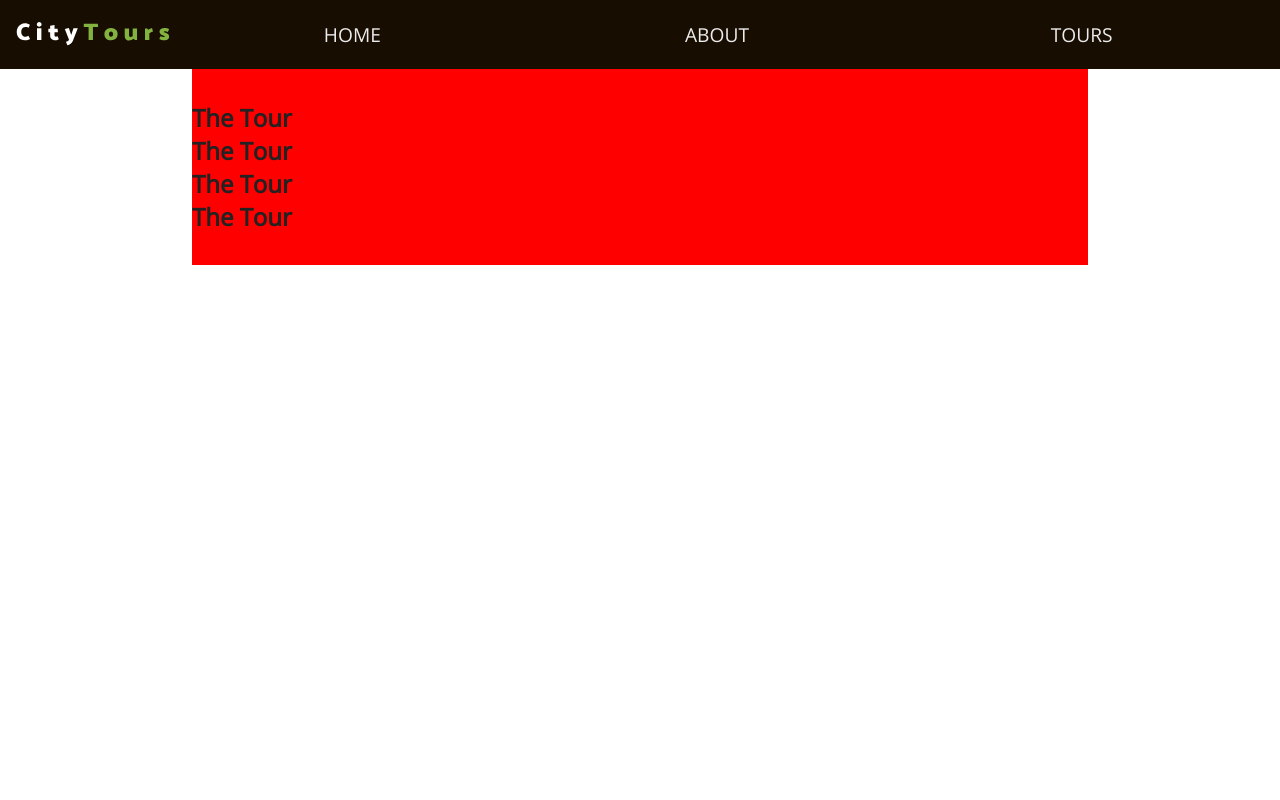
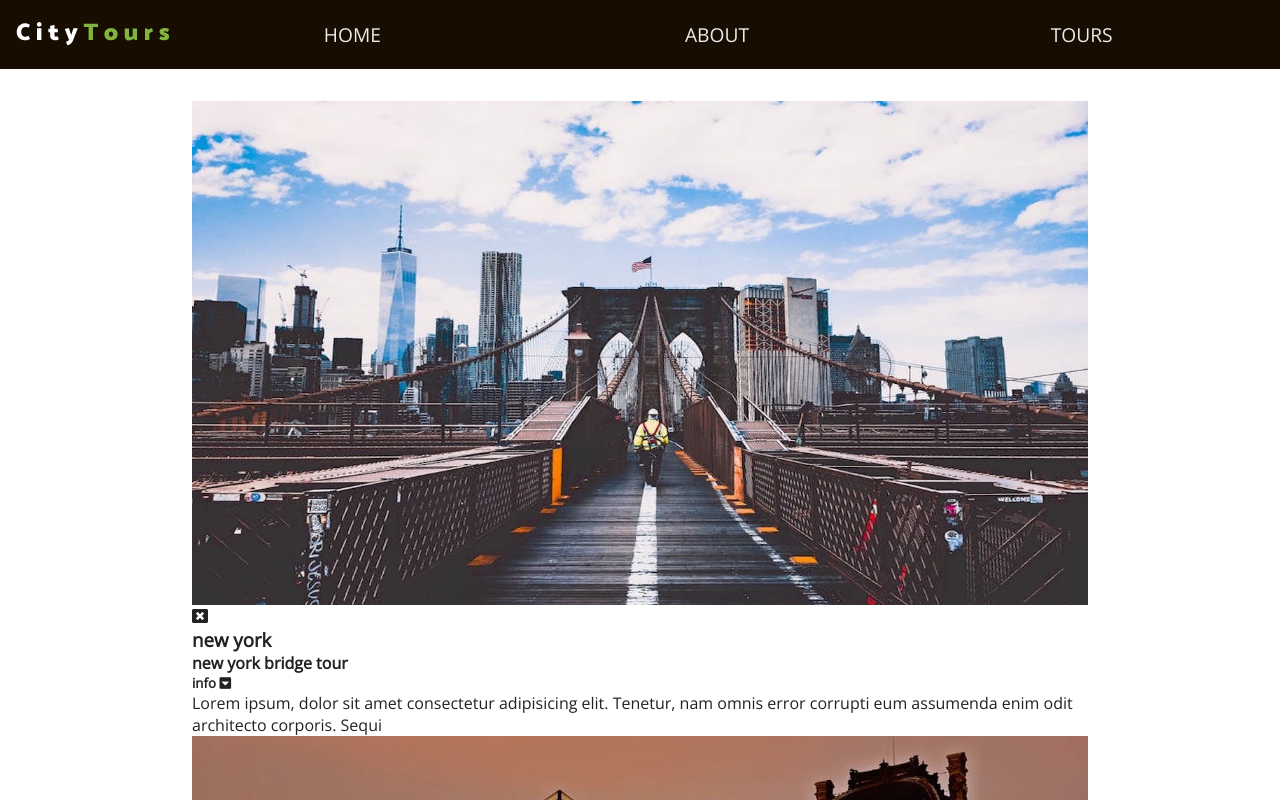
Before and after one commit to n4vdeep/city-tours-project, a React (Create React App) app in the folder city-tours/: page / in a window 1280 px wide. Shown: the top 800 px of the page. Built offline with nearby package versions, Linux system fonts and the light colour scheme.

Commit message:
tour component logic added

```diff
--- a/city-tours/src/components/Tour/Tour.js
+++ b/city-tours/src/components/Tour/Tour.js
@@ -3,10 +3,30 @@ import './tour.scss'
 
 class Tour extends Component {
   render() {
+    // console.log(this.props)
+    const { id, city, img, name, info } = this.props.tour;
+    const { removeTour } = this.props
     return (
-      <div>
-        <h1>The Tour</h1>
-      </div>
+      <article className="tour">
+        <div className="img__container">
+          <img src={img} alt="type of tour" />
+          <span className="close__btn">
+            <i className="fas fa-window-close" />
+          </span>
+        </div>
+
+        <div className="tour__info">
+          <h3>{city}</h3>
+          <h4>{name}</h4>
+          <h5>
+            info {" "}
+            <span>
+              <i className="fas fa-caret-square-down" />
+            </span>
+          </h5>
+          <p>{info}</p>
+        </div>
+      </article>
     );
   }
 }
--- a/city-tours/src/components/Tour/tour.scss
+++ b/city-tours/src/components/Tour/tour.scss
@@ -0,0 +1,9 @@
+@import "../../index.scss";
+
+.tour {
+  img {
+    width: 100%;
+    display: block;
+    min-height: 13rem;
+  }
+}
--- a/city-tours/src/components/TourList/tourlist.scss
+++ b/city-tours/src/components/TourList/tourlist.scss
@@ -3,5 +3,5 @@
   max-width: 1170px;
   margin: 0 auto;
   padding: 2rem 0;
-  background: red;
+  //background: red;
 }
```
